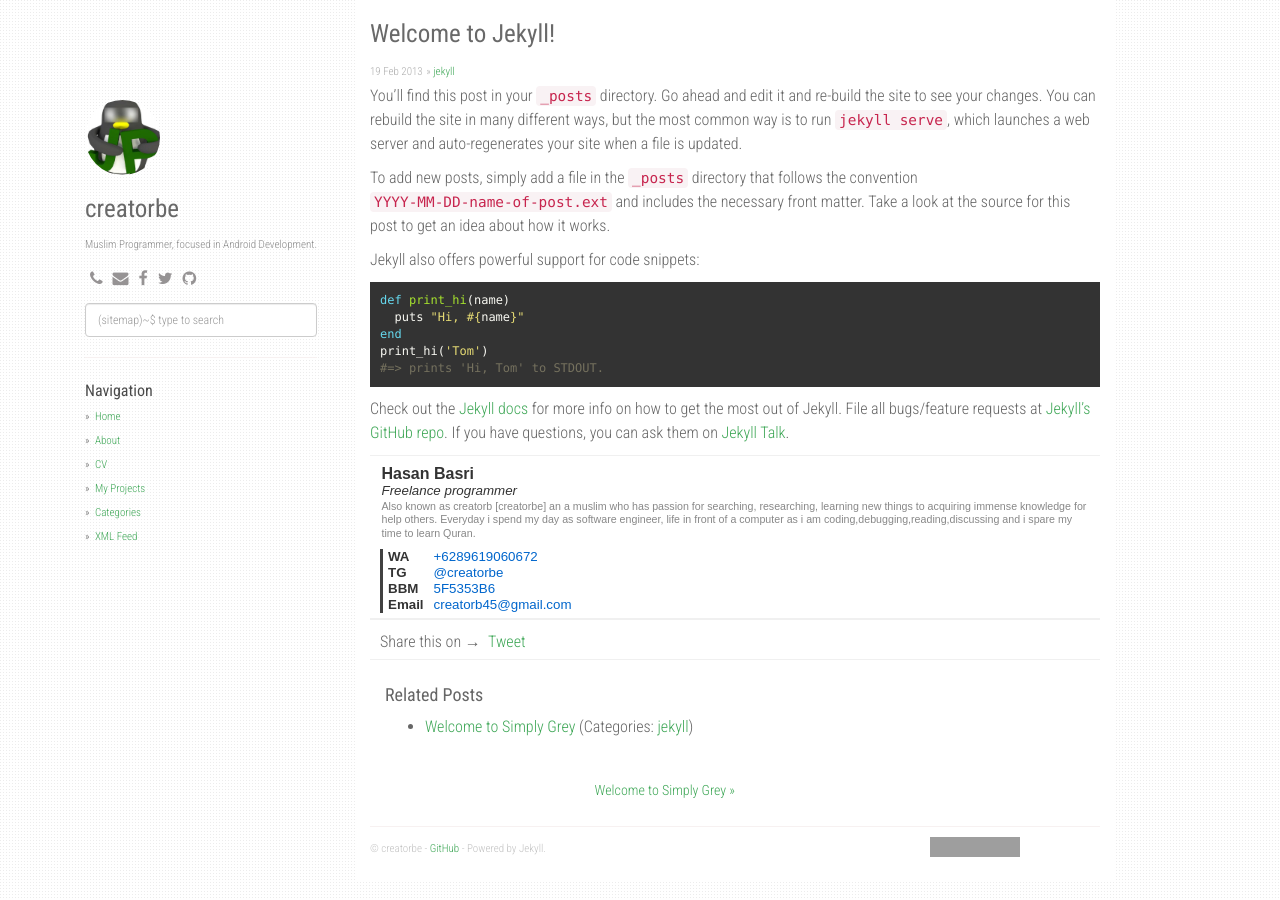
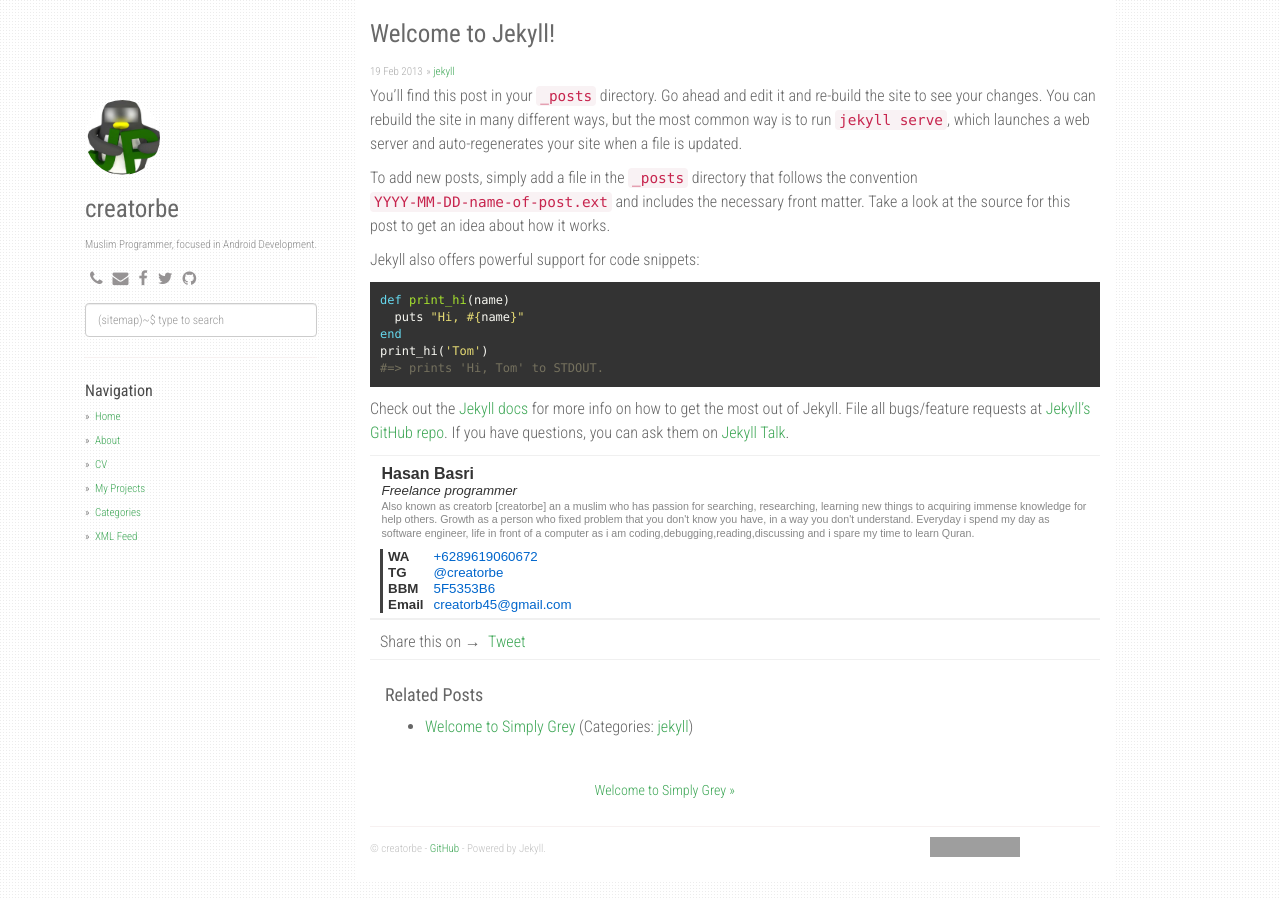
Before and after one commit to creatorbe/creatorbe.github.io, a Jekyll site: the page built from _posts/2016-04-19-welcome-to-jekyll.markdown, in a window 1280 px wide. Built offline with Jekyll 4.4.1, drawn with Linux system fonts in a browser that asks for light colours; nearby versions of some CDN libraries; comment, search, counter and statistics services are not loaded; grey boxes are pictures that could not be loaded.

Commit message:
edit texts

```diff
--- a/_includes/signature.html
+++ b/_includes/signature.html
@@ -13,7 +13,7 @@
                 </td>
             </tr>
             <p class="customline1">
-            <font style="font-family: Arial; font-size: 8pt; color: rgb(136, 136, 136);">Also known as creatorb [creatorbe] an a muslim who has passion for searching, researching, learning new things to acquiring immense knowledge for help others. Everyday i spend my day as software engineer, life in front of a computer as i am coding,debugging,reading,discussing and i spare my time to learn Quran.</font></p>
+            <font style="font-family: Arial; font-size: 8pt; color: rgb(136, 136, 136);">Also known as creatorb [creatorbe] an a muslim who has passion for searching, researching, learning new things to acquiring immense knowledge for help others. Growth as a person who fixed problem that you don't know you have, in a way you don't understand. Everyday i spend my day as software engineer, life in front of a computer as i am coding,debugging,reading,discussing and i spare my time to learn Quran.</font></p>
     <tr>
         <td style="border-left: 3px solid #414141; vertical-align: middle;">
             <table cellspacing="0" cellpadding="0" border="0" style="padding-left: 10px;">
```
Also changed, not shown: README.md.
